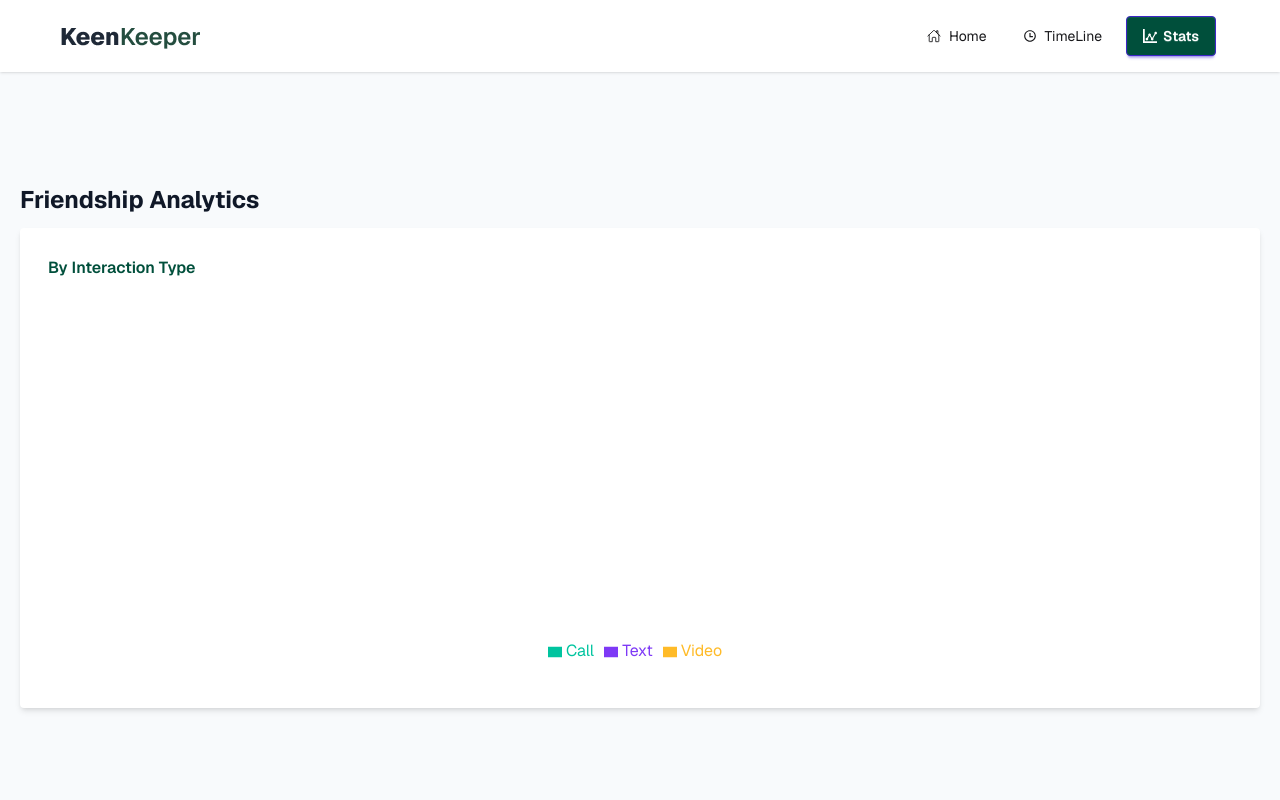
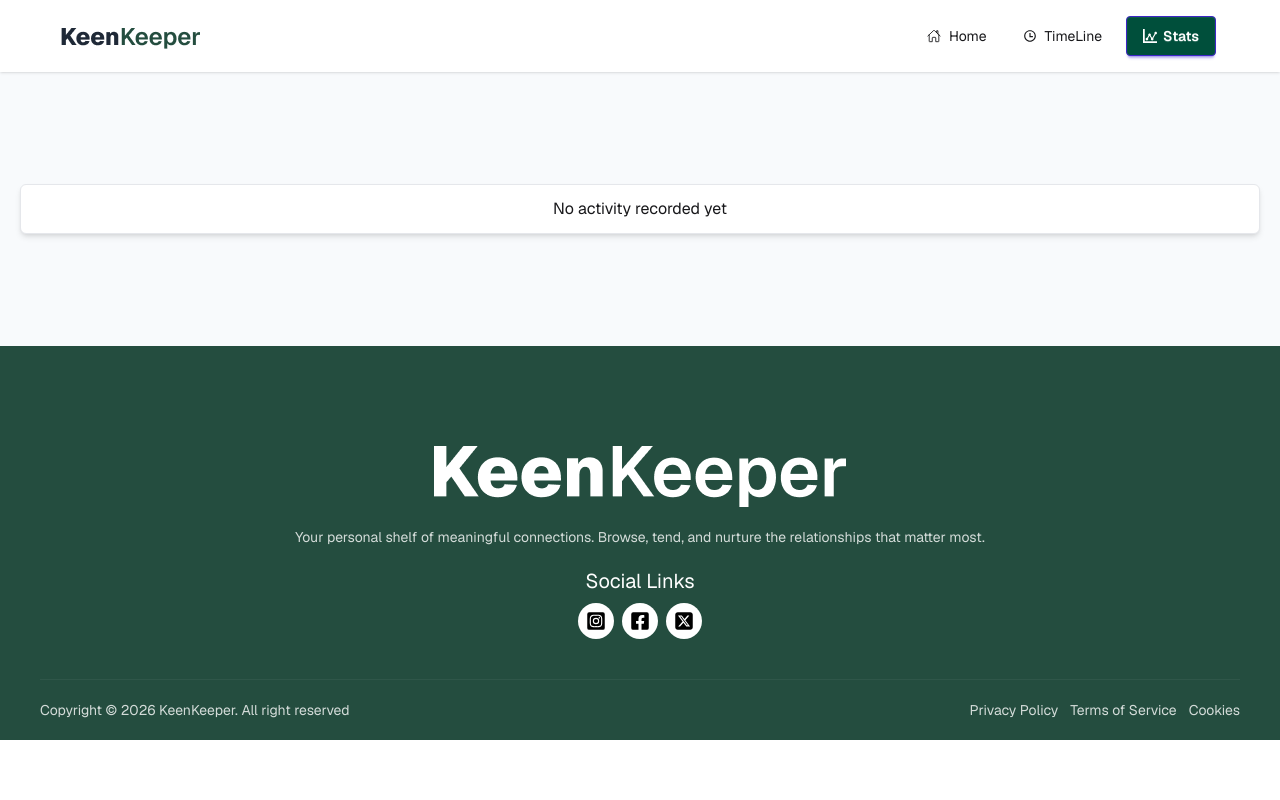
Before and after one commit to Wpshouter/friendZone, a React (Vite) app: page /stats in a window 1280 px wide. Shown: the top 800 px of the page. Built offline with nearby package versions, Linux system fonts and the light colour scheme.

Commit message:
added info when no timeline and stats data are recorded

```diff
--- a/src/pages/Stats/StatsPage.jsx
+++ b/src/pages/Stats/StatsPage.jsx
@@ -16,8 +16,12 @@ const StatsPage = ({frineData}) => {
 
     return (
         <div className='container mx-auto my-20 p-5'>
-             <h2 className='text-gray-900 font-bold text-2xl my-3'>Friendship Analytics</h2>
-            <PieChartCompo data={data}/>
+              {
+                (FriendContextHere.Activity.length < 1) ?  <div className='flex gap-4 items-center justify-center bg-white shadow-md rounded-md my-3 p-3 border border-gray-200'><p>No activity recorded yet</p></div>
+
+                : <div><h2 className='text-gray-900 font-bold text-2xl my-3'>Friendship Analytics</h2><PieChartCompo data={data}/></div>
+            }
+
         </div>
     );
 };
--- a/src/pages/timeline/Timeline.jsx
+++ b/src/pages/timeline/Timeline.jsx
@@ -44,7 +44,9 @@ const Timeline = () => {
             </select>
             <input onInput={(e)=>handle_searchType(e)} type="text" placeholder="Search" className="input input-neutral border-gray-200" />
             </div>
-
+            {
+                (filterType.length < 1) ?  <div className='flex gap-4 items-center justify-center bg-white shadow-md rounded-md my-3 p-3 border border-gray-200'><p>No timeline recorded yet</p></div> : ''
+            }
             {
             filterType.map((Activity,inx) =>
                 (
```
